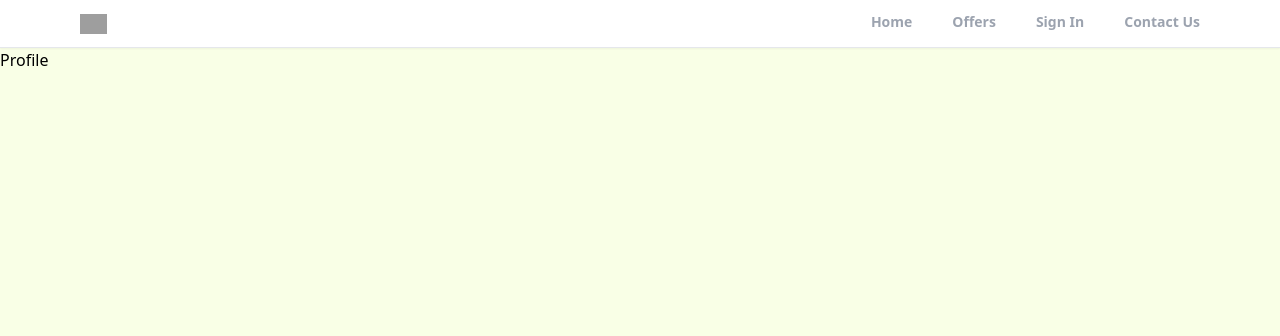
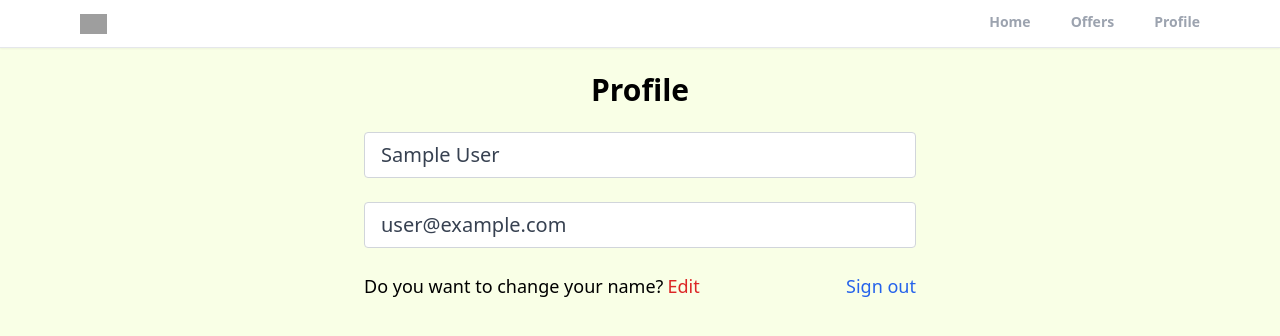
Before and after one commit to edmanfierthe/reactjs-website-clone, a React (Create React App) app in the folder realtor-clone/: page /profile in a window 1280 px wide. Shown: the top 336 px of the page. Built offline with nearby package versions, Linux system fonts and the light colour scheme; no server answers; sample sign-in values are in the browser's storage; grey boxes are pictures that could not be loaded.

Commit message:
add the profile option

```diff
--- a/realtor-clone/src/App.js
+++ b/realtor-clone/src/App.js
@@ -6,9 +6,10 @@ import SignIn from "./pages/SignIn";
 import SignUp from "./pages/SignUp";
 import Home from "./pages/Home";
 import Header from "./components/Header";
-import ContactUs from "./pages/ContactUs";
 import { ToastContainer} from "react-toastify";
 import 'react-toastify/dist/ReactToastify.css';
+import PrivateRoute from "./components/PrivateRoute";
+
 function App() {
   return (
     <>
@@ -16,12 +17,14 @@ function App() {
         <Header/>
         <Routes>
           <Route path="/" element={<Home />} />
-          <Route path="/profile" element={<Profile />} />
+           <Route path="/profile" element={<PrivateRoute />}>
+            <Route path="/profile" element={<Profile />} />
+           </Route>
+
           <Route path="/sign-in" element={<SignIn />} />
           <Route path="/sign-up" element={<SignUp />} />
           <Route path="/forgot-password" element={<ForgotPassword />} />
           <Route path="/offers" element={<Offers />} />
-          <Route path="/contactus" element={<ContactUs />} />
         </Routes>
       </Router>
       <ToastContainer
--- a/realtor-clone/src/components/Header.jsx
+++ b/realtor-clone/src/components/Header.jsx
@@ -1,10 +1,24 @@
-import React from 'react';
+import React, { useEffect, useState } from 'react';
 import { useLocation, useNavigate } from 'react-router-dom';
+import {getAuth, onAuthStateChanged} from "firebase/auth"
 
 export default function Header() {
+  const [pageState, setPageState] = useState("Sign in");
   const location = useLocation();
   const navigate  = useNavigate();
-  function pathMathRoute(route){
+  const auth = getAuth();
+
+  // Rendering a page depending on whether the user is authenticated
+  useEffect(()=>{
+    onAuthStateChanged(auth, (user)=>{
+      if(user){
+        setPageState("Profile")
+      }else{
+        setPageState("Sign in")
+      }
+    });
+  }, [auth])
+  function pathMatchRoute(route){
     if (route === location.pathname){
         return true;
     }
@@ -19,20 +33,16 @@ export default function Header() {
             <div>
                 <ul className='flex space-x-10'>
                     <li className={`cursor-pointer py-3 text-sm font-semibold text-gray-400 border-b-[3px] border-b-transparent
-                    ${pathMathRoute("/") && "text-gray-950 border-b-red-600"}`}
+                    ${pathMatchRoute("/") && "text-gray-950 border-b-red-600"}`}
                      onClick={()=>navigate("/")}>Home</li>
 
                     <li className={`cursor-pointer py-3 text-sm font-semibold text-gray-400 border-b-[3px] border-b-transparent
-                    ${pathMathRoute("/offers") && "text-gray-950 border-b-red-600"}`}
+                    ${pathMatchRoute("/offers") && "text-gray-950 border-b-red-600"}`}
                     onClick={()=>navigate("/offers")}>Offers</li>
 
                     <li className={`cursor-pointer py-3 text-sm font-semibold text-gray-400 border-b-[3px] border-b-transparent
-                    ${pathMathRoute("/sign-in") && " text-gray-950 border-b-red-600"}`}
-                    onClick={() => navigate("/sign-in")}>Sign In</li>
-
-                    <li className={`cursor-pointer py-3 text-sm font-semibold text-gray-400 border-b-[3px] border-b-transparent
-                    ${pathMathRoute("/contactus") && "text-gray-950 border-b-red-600"}`}
-                    onClick={()=>navigate("/contactus")}>Contact Us</li>
+                    ${(pathMatchRoute("/sign-in") || pathMatchRoute("profile")) && " text-gray-950 border-b-red-600"}`}
+                    onClick={() => navigate("/profile")}>{pageState}</li>
                 </ul>
             </div>
         </header>
--- /dev/null
+++ b/realtor-clone/src/components/PrivateRoute.jsx
@@ -0,0 +1,11 @@
+import React from 'react'
+import { Outlet, Navigate } from "react-router-dom"
+import { useAuthStatus } from '../hooks/useAuthStatus'
+
+export default function PrivateRoute() {
+    const {loggedIn, checkingStatus} = useAuthStatus();
+    if(checkingStatus){
+        return <h3>Loading</h3>
+    }
+  return loggedIn ? <Outlet /> : <Navigate to="/sign-in" />
+}
--- /dev/null
+++ b/realtor-clone/src/hooks/useAuthStatus.jsx
@@ -0,0 +1,17 @@
+import { getAuth, onAuthStateChanged } from 'firebase/auth'
+import { useState, useEffect } from 'react'
+export function useAuthStatus() {
+    const [loggedIn, setLoggedIn] = useState(false)
+    const [checkingStatus, setCheckingStatus] = useState(true)
+
+    useEffect(() =>{
+        const auth = getAuth()
+        onAuthStateChanged(auth, (user)=>{
+            if(user){
+                setLoggedIn(true)
+            }
+            setCheckingStatus(false)
+        })
+    }, [])
+  return {loggedIn, checkingStatus};
+}
--- a/realtor-clone/src/pages/Profile.jsx
+++ b/realtor-clone/src/pages/Profile.jsx
@@ -1,7 +1,52 @@
-import React from 'react'
+import React, { useState } from 'react'
+import { getAuth } from "firebase/auth"
+import { useNavigate } from 'react-router-dom';
 
 export default function Profile() {
+
+  const auth = getAuth()
+  const navigate = useNavigate();
+  const [formData, setFormdata] = useState({
+    name: auth.currentUser.displayName,
+    email: auth.currentUser.email,
+  });
+  const {name, email} = formData;
+  function onLogout(){
+    auth.signOut();
+    navigate("/");
+
+  }
   return (
-    <div>Profile</div>
+    <>
+      <section className='max-w-6xl mx-auto flex justify-center items-center flex-col'>
+        <h1 className='text-3xl text-center mt-6 font-bold'>
+          Profile
+        </h1>
+        <div className='w-full md:w-[50%] mt-6 px-3'>
+          <form action="">
+            {/* Name Input*/}
+            <input type="text" id='name' value={name} disabled className='mb-6 w-full px-4 py-2 text-xl text-gray-700
+            bg-white border-gray-300 rounded transition ease-in-out'/>
+
+            {/*Email Input*/}
+
+            <input type="email" id='email' value={email} disabled className=' mb-6 w-full px-4 py-2 text-xl text-gray-700
+            bg-white border-gray-300 rounded transition ease-in-out'/>
+
+            <div className='flex justify-between whitespace-nowrap text-sm sm:text-lg mb-6'>
+              <p className='flex items-center mb-6'>
+                Do you want to change your name?
+                <span className='text-red-600 hover:text-red-700 transition ease-in-out
+                duration-200 ml-1 cursor-pointer'>
+                  Edit
+                </span>
+              </p>
+              <p onClick={onLogout} className='text-blue-600 hover:text-blue-800 transition duration-200 ease-in-out
+              cursor-pointer'>Sign out</p>
+            </div>
+          </form>
+        </div>
+      </section>
+    </>
   )
 }
```
